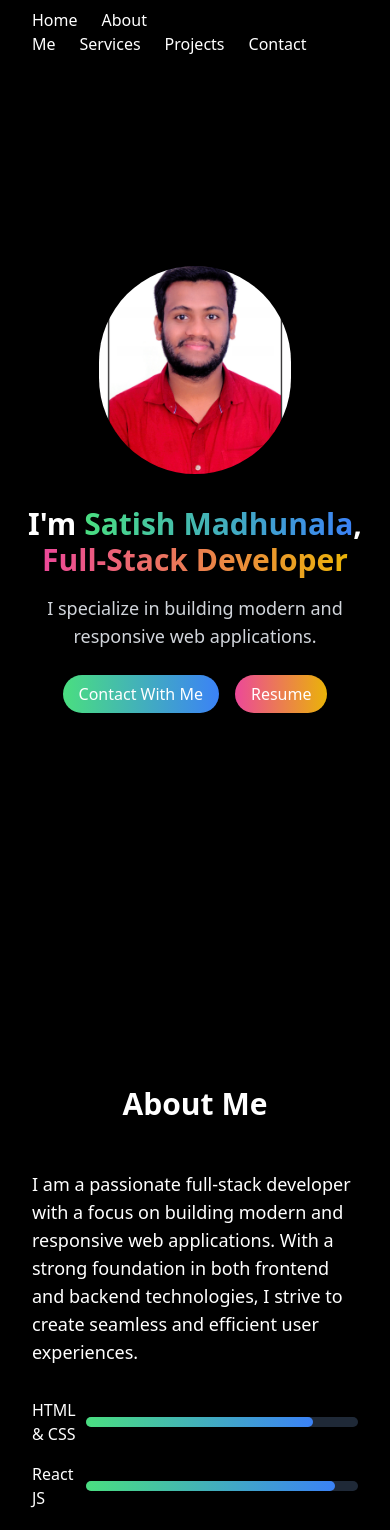
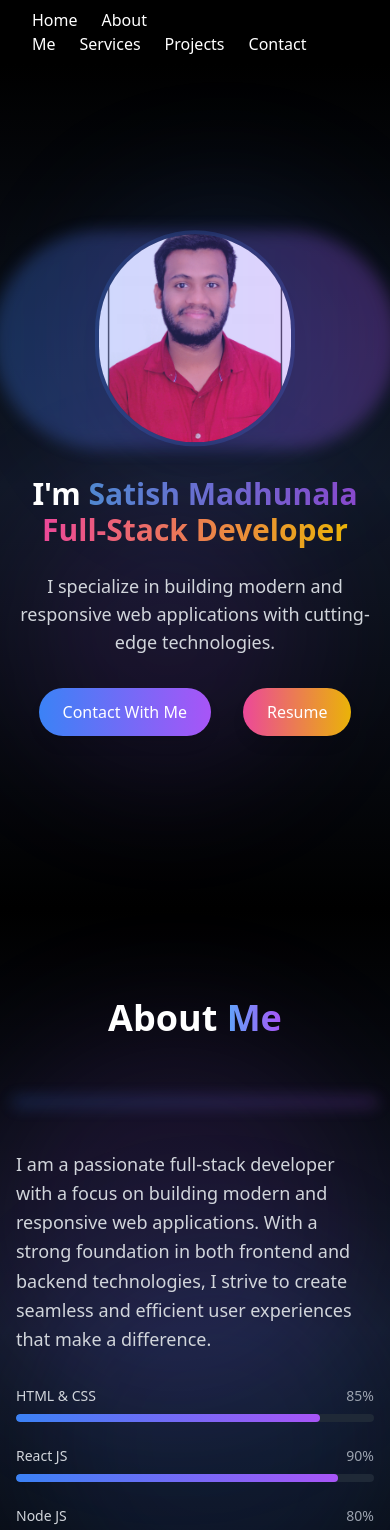
Before and after one commit to satishmadhunala1/portfolio, a React (Vite) app: page / in a window 390 px wide. Shown: the top 1530 px of the page. Built offline with nearby package versions, Linux system fonts and the light colour scheme.

Commit message:
styling changes

```diff
--- a/package.json
+++ b/package.json
@@ -12,11 +12,13 @@
   "dependencies": {
     "aos": "^2.3.4",
     "chart.js": "^4.4.3",
-    "framer-motion": "^11.15.0",
+    "framer-motion": "^11.18.2",
     "react": "^18.3.1",
     "react-chartjs-2": "^5.2.0",
     "react-dom": "^18.3.1",
-    "react-icons": "^5.2.1"
+    "react-icons": "^5.2.1",
+    "react-intersection-observer": "^9.16.0",
+    "tailwindcss-animate": "^1.0.7"
   },
   "devDependencies": {
     "@types/react": "^18.3.3",
--- a/src/components/About.jsx
+++ b/src/components/About.jsx
@@ -1,133 +1,148 @@
-import React, { useState, useEffect, useRef } from "react";
+import React from "react";
+import { motion } from "framer-motion";
+import { useInView } from "react-intersection-observer";
 import AboutImage from "../assets/aboutme-image.png";
 
 const About = () => {
-  const [animateHeading, setAnimateHeading] = useState(false);
-  const [animateImage, setAnimateImage] = useState(false);
-  const [animatedParagraph, setAnimatedParagraph] = useState(false);
-  const [animatedBars, setAnimatedBars] = useState([]);
+  const [ref, inView] = useInView({
+    threshold: 0.2,
+    triggerOnce: true,
+  });
 
-  const headingRef = useRef(null);
-  const imageRef = useRef(null);
-  const paragraphRef = useRef(null);
-  const barRefs = useRef([]);
+  const containerVariants = {
+    hidden: { opacity: 0 },
+    visible: {
+      opacity: 1,
+      transition: {
+        staggerChildren: 0.2,
+      },
+    },
+  };
 
-  useEffect(() => {
-    const observerOptions = {
-      rootMargin: "0px",
-      threshold: 0.2, // Trigger when 20% of the element is in view
-    };
+  const itemVariants = {
+    hidden: { y: 20, opacity: 0 },
+    visible: {
+      y: 0,
+      opacity: 1,
+      transition: {
+        duration: 0.6,
+        ease: "easeOut",
+      },
+    },
+  };
 
-    const observer = new IntersectionObserver((entries) => {
-      entries.forEach((entry) => {
-        if (entry.isIntersecting) {
-          if (entry.target === headingRef.current) {
-            setAnimateHeading(true);
-          } else if (entry.target === imageRef.current) {
-            setAnimateImage(true);
-          } else if (entry.target === paragraphRef.current) {
-            setAnimatedParagraph(true);
-          } else {
-            barRefs.current.forEach((bar, index) => {
-              if (entry.target === bar) {
-                setAnimatedBars((prev) => [...prev, index]);
-              }
-            });
-          }
-        } else {
-          // Reset animations when the element leaves the viewport
-          if (entry.target === headingRef.current) {
-            setAnimateHeading(false);
-          } else if (entry.target === imageRef.current) {
-            setAnimateImage(false);
-          } else if (entry.target === paragraphRef.current) {
-            setAnimatedParagraph(false);
-          } else {
-            barRefs.current.forEach((bar, index) => {
-              if (entry.target === bar) {
-                setAnimatedBars((prev) => prev.filter((i) => i !== index));
-              }
-            });
-          }
-        }
-      });
-    }, observerOptions);
-
-    // Observe elements
-    observer.observe(headingRef.current);
-    observer.observe(imageRef.current);
-    observer.observe(paragraphRef.current);
-    barRefs.current.forEach((bar) => observer.observe(bar));
-
-    return () => {
-      observer.disconnect();
-    };
-  }, []);
+  const skills = [
+    { label: "HTML & CSS", width: 85 },
+    { label: "React JS", width: 90 },
+    { label: "Node JS", width: 80 },
+    { label: "MongoDB", width: 75 },
+    { label: "Tailwind CSS", width: 85 },
+  ];
 
   return (
-    <div
-      className="bg-black text-white py-20 min-h-screen flex flex-col justify-center items-center"
+    <motion.div
+      className="bg-gradient-to-b from-black via-gray-900 to-black text-white py-20 min-h-screen flex flex-col justify-center items-center relative overflow-hidden"
       id="about"
+      initial="hidden"
+      animate={inView ? "visible" : "hidden"}
+      variants={containerVariants}
+      ref={ref}
     >
-      <div className="container mx-auto px-8 md:px-16 lg:px-24">
-        {/* Heading Animation */}
-        <h2
-          ref={headingRef}
-          className={`text-3xl sm:text-4xl md:text-5xl font-bold text-center mb-12 transition-transform duration-700 ${
-            animateHeading ? "translate-y-0 opacity-100" : "-translate-y-10 opacity-0"
-          }`}
+      {/* Background Gradient Orbs */}
+      <div className="absolute inset-0 overflow-hidden">
+        <motion.div
+          className="absolute w-96 h-96 bg-purple-500/10 rounded-full blur-3xl"
+          animate={{
+            x: [0, -50, 0],
+            y: [0, 50, 0],
+          }}
+          transition={{
+            duration: 10,
+            repeat: Infinity,
+            ease: "linear"
+          }}
+          style={{ top: '10%', left: '5%' }}
+        />
+        <motion.div
+          className="absolute w-96 h-96 bg-blue-500/10 rounded-full blur-3xl"
+          animate={{
+            x: [0, 50, 0],
+            y: [0, -50, 0],
+          }}
+          transition={{
+            duration: 10,
+            repeat: Infinity,
+            ease: "linear"
+          }}
+          style={{ bottom: '10%', right: '5%' }}
+        />
+      </div>
+
+      <div className="container mx-auto px-4 sm:px-6 lg:px-8 relative z-10">
+        <motion.h2
+          className="text-4xl sm:text-5xl md:text-6xl font-bold text-center mb-16"
+          variants={itemVariants}
         >
-          About Me
-        </h2>
-        <div className="flex flex-col md:flex-row items-center md:space-x-12">
-          {/* Image Animation */}
-          <img
-            ref={imageRef}
-            // src={AboutImage}
-            // alt="About Me"
-            // className={`w-72 h-80 rounded object-cover mb-8 md:mb-0 transition-transform duration-700 ${
-            //   animateImage ? "translate-x-0 opacity-100" : "-translate-x-10 opacity-0"
-            // }`}
-          />
+          About <span className="text-transparent bg-clip-text bg-gradient-to-r from-blue-400 to-purple-500">Me</span>
+        </motion.h2>
 
-          <div className="flex-1">
-            {/* Paragraph Animation */}
-            <p
-              ref={paragraphRef}
-              className={`text-lg sm:text-xl md:text-2xl mb-8 transition-transform duration-700 ${
-                animatedParagraph ? "translate-x-0 opacity-100" : "-translate-x-10 opacity-0"
-              }`}
+        <div className="grid grid-cols-1 md:grid-cols-2 gap-12 items-center">
+          <motion.div
+            className="relative group"
+            variants={itemVariants}
+          >
+            <motion.div
+              className="absolute -inset-1 rounded-lg bg-gradient-to-r from-blue-500 to-purple-500 blur opacity-30 group-hover:opacity-50 transition duration-300"
+            />
+            {/* <motion.img
+              src={AboutImage}
+              alt="About Me"
+              className="relative w-full h-auto rounded-lg shadow-2xl transform transition duration-300 group-hover:scale-[1.02]"
+              whileHover={{ scale: 1.02 }}
+            /> */}
+          </motion.div>
+
+          <div className="space-y-8">
+            <motion.p
+              className="text-lg sm:text-xl text-gray-300 leading-relaxed"
+              variants={itemVariants}
             >
               I am a passionate full-stack developer with a focus on building
               modern and responsive web applications. With a strong foundation
               in both frontend and backend technologies, I strive to create
-              seamless and efficient user experiences.
-            </p>
+              seamless and efficient user experiences that make a difference.
+            </motion.p>
 
-            {/* Progress Bars Animation */}
-            <div className="space-y-4">
-              {[{ label: "HTML & CSS", width: "w-10/12" }, { label: "React JS", width: "w-11/12" }, { label: "Node JS", width: "w-9/12" }].map(
-                (bar, index) => (
-                  <div className="flex items-center" key={index}>
-                    <label className="w-2/12">{bar.label}</label>
-                    <div className="grow bg-gray-800 rounded-full h-2.5">
-                      <div
-                        ref={(el) => (barRefs.current[index] = el)}
-                        className={`bg-gradient-to-r from-green-400 to-blue-500 h-2.5 rounded-full transition-all duration-700 ${
-                          animatedBars.includes(index)
-                            ? `${bar.width} opacity-100`
-                            : "w-0 opacity-0"
-                        }`}
-                      ></div>
-                    </div>
+            <motion.div
+              className="space-y-6"
+              variants={itemVariants}
+            >
+              {skills.map((skill, index) => (
+                <motion.div
+                  key={skill.label}
+                  className="space-y-2"
+                  variants={itemVariants}
+                  custom={index}
+                >
+                  <div className="flex justify-between items-center">
+                    <span className="text-sm font-medium text-gray-300">{skill.label}</span>
+                    <span className="text-sm font-medium text-gray-400">{skill.width}%</span>
                   </div>
-                )
-              )}
-            </div>
+                  <div className="h-2 bg-gray-800 rounded-full overflow-hidden">
+                    <motion.div
+                      className="h-full bg-gradient-to-r from-blue-500 to-purple-500 rounded-full"
+                      initial={{ width: 0 }}
+                      animate={{ width: `${skill.width}%` }}
+                      transition={{ duration: 1, delay: index * 0.1 }}
+                    />
+                  </div>
+                </motion.div>
+              ))}
+            </motion.div>
           </div>
         </div>
       </div>
-    </div>
+    </motion.div>
   );
 };
 
--- a/src/components/Hero.jsx
+++ b/src/components/Hero.jsx
@@ -1,81 +1,160 @@
 import React, { useState, useEffect } from 'react';
+import { motion } from 'framer-motion';
 import HeroImage from '../assets/hero-image.png';
 
 const Hero = () => {
-  const [animateImage, setAnimateImage] = useState(false);
-  const [animateTitle, setAnimateTitle] = useState(false);
-  const [animateButtons, setAnimateButtons] = useState(false);
   const [titleIndex, setTitleIndex] = useState(0);
   const titles = ['Full-Stack Developer', 'MERN Developer'];
 
   useEffect(() => {
-    // Trigger animations sequentially
-    setTimeout(() => setAnimateImage(true), 500); // Image animates first
-    setTimeout(() => setAnimateTitle(true), 1000); // Title animates next
-    setTimeout(() => setAnimateButtons(true), 1500); // Buttons animate last
-
-    // Cycle through titles every 2.5 seconds
     const interval = setInterval(() => {
       setTitleIndex((prevIndex) => (prevIndex + 1) % titles.length);
     }, 2500);
-
-    return () => clearInterval(interval); // Cleanup interval on component unmount
+    return () => clearInterval(interval);
   }, []);
 
+  const containerVariants = {
+    hidden: { opacity: 0 },
+    visible: {
+      opacity: 1,
+      transition: {
+        staggerChildren: 0.3,
+      },
+    },
+  };
+
+  const itemVariants = {
+    hidden: { y: 20, opacity: 0 },
+    visible: {
+      y: 0,
+      opacity: 1,
+      transition: {
+        duration: 0.5,
+        ease: "easeOut",
+      },
+    },
+  };
+
   return (
-    <div className="bg-black text-white text-center py-16 min-h-screen flex flex-col justify-center items-center">
-      {/* Image Animation */}
-      <img
+    <motion.div
+      className="bg-gradient-to-b from-black via-gray-900 to-black text-white text-center py-16 min-h-screen flex flex-col justify-center items-center relative overflow-hidden"
+      initial="hidden"
+      animate="visible"
+      variants={containerVariants}
+    >
+      {/* Background animated shapes */}
+      <div className="absolute inset-0 overflow-hidden">
+        <motion.div
+          className="absolute w-72 h-72 bg-blue-500/10 rounded-full blur-3xl"
+          animate={{
+            x: [0, 100, 0],
+            y: [0, -100, 0],
+          }}
+          transition={{
+            duration: 8,
+            repeat: Infinity,
+            ease: "linear"
+          }}
+          style={{ top: '20%', left: '10%' }}
+        />
+        <motion.div
+          className="absolute w-72 h-72 bg-purple-500/10 rounded-full blur-3xl"
+          animate={{
+            x: [0, -100, 0],
+            y: [0, 100, 0],
+          }}
+          transition={{
+            duration: 8,
+            repeat: Infinity,
+            ease: "linear"
+          }}
+          style={{ bottom: '20%', right: '10%' }}
+        />
+      </div>
+
+      {/* Content */}
+      <motion.div className="relative z-10" variants={containerVariants}>
+        <motion.div
+          className="relative"
+          variants={itemVariants}
+        >
+          <motion.img
             src={HeroImage}
             alt="Profile"
-        className={`mx-auto mb-8 w-48 h-52 rounded-full object-cover transform transition-transform duration-700 ${
-          animateImage ? 'translate-y-0 opacity-100' : '-translate-y-10 opacity-0'
-        }`}
+            className="mx-auto mb-8 w-48 h-52 rounded-full object-cover shadow-xl ring-4 ring-blue-500/20"
+            animate={{
+              y: [0, -10, 0],
+            }}
+            transition={{
+              duration: 3,
+              repeat: Infinity,
+              ease: "easeInOut"
+            }}
+            whileHover={{ scale: 1.05 }}
           />
+          <motion.div
+            className="absolute -inset-1 rounded-full bg-gradient-to-r from-blue-500 to-purple-500 blur opacity-30"
+            animate={{
+              scale: [1, 1.1, 1],
+              opacity: [0.3, 0.2, 0.3],
+            }}
+            transition={{
+              duration: 3,
+              repeat: Infinity,
+              ease: "easeInOut"
+            }}
+          />
+        </motion.div>
 
-      {/* Title Animation */}
-      <h1
-        className={`text-3xl sm:text-4xl md:text-5xl font-bold transition-transform duration-700 ${
-          animateTitle ? 'translate-x-0 opacity-100' : '-translate-x-10 opacity-0'
-        }`}
+        <motion.h1
+          className="text-3xl sm:text-4xl md:text-5xl font-bold mb-6"
+          variants={itemVariants}
         >
           I'm{' '}
-        <span className="text-transparent bg-clip-text bg-gradient-to-r from-green-400 to-blue-500">
+          <span className="text-transparent bg-clip-text bg-gradient-to-r from-blue-400 to-purple-500 animate-pulse">
             Satish Madhunala
           </span>
-        ,{' '}
-        <span className="text-transparent bg-clip-text bg-gradient-to-r from-pink-500 to-yellow-500">
+          <br />
+          <motion.span
+            className="text-transparent bg-clip-text bg-gradient-to-r from-pink-500 to-yellow-500"
+            animate={{ opacity: [0, 1] }}
+            transition={{ duration: 0.5 }}
+            key={titles[titleIndex]}
+          >
             {titles[titleIndex]}
-        </span>
-      </h1>
+          </motion.span>
+        </motion.h1>
 
-      <p
-        className={`mt-4 text-lg sm:text-xl text-gray-300 transition-transform duration-700 ${
-          animateTitle ? 'translate-x-0 opacity-100' : 'translate-x-10 opacity-0'
-        }`}
+        <motion.p
+          className="mt-4 text-lg sm:text-xl text-gray-300 max-w-2xl mx-auto"
+          variants={itemVariants}
         >
-        I specialize in building modern and responsive web applications.
-      </p>
+          I specialize in building modern and responsive web applications with cutting-edge technologies.
+        </motion.p>
 
-      <div
-        className={`mt-8 space-x-4 transition-transform duration-700 ${
-          animateButtons ? 'translate-y-0 opacity-100' : 'translate-y-10 opacity-0'
-        }`}
+        <motion.div
+          className="mt-8 space-x-4 flex justify-center items-center flex-wrap gap-4"
+          variants={itemVariants}
         >
-        <a
+          <motion.a
             href="#contact"
-          className="bg-gradient-to-r from-green-400 to-blue-500 text-white transform transition-transform duration-300 hover:scale-105 px-4 py-2 rounded-full"
+            className="bg-gradient-to-r from-blue-500 to-purple-500 text-white px-6 py-3 rounded-full font-medium shadow-lg hover:shadow-blue-500/20"
+            whileHover={{ scale: 1.05 }}
+            whileTap={{ scale: 0.95 }}
           >
             Contact With Me
-        </a>
-        <a
+          </motion.a>
+          <motion.a
             href="https://drive.google.com/file/d/1BqqpYQpyHW_jyuBD8lZNerjWAMYTqe6I/view?usp=drive_link"
-          className="bg-gradient-to-r from-pink-500 to-yellow-500 text-white transform transition-transform duration-300 hover:scale-105 px-4 py-2 rounded-full"
+            className="bg-gradient-to-r from-pink-500 to-yellow-500 text-white px-6 py-3 rounded-full font-medium shadow-lg hover:shadow-pink-500/20"
+            whileHover={{ scale: 1.05 }}
+            whileTap={{ scale: 0.95 }}
           >
             Resume
-        </a>
-      </div>
-    </div>
+          </motion.a>
+        </motion.div>
+      </motion.div>
+    </motion.div>
   );
 };
 
--- a/src/components/Projects.jsx
+++ b/src/components/Projects.jsx
@@ -1,4 +1,6 @@
-import React, { useState, useEffect, useRef } from "react";
+import React from "react";
+import { motion } from "framer-motion";
+import { useInView } from "react-intersection-observer";
 import employeeMSImage from "../assets/e-commerce.png";
 
 // import bookMSImage from "../assets/admin-dashboard.png";
@@ -7,10 +9,11 @@ const projects = [
   {
     id: 1,
     name: "E-Commerce App",
-    technologies: "MERN Stack",
+    description: "A full-featured e-commerce platform with modern UI and seamless shopping experience.",
+    technologies: ["React", ],
     image: employeeMSImage,
     github: "https://github.com/satishmadhunala1/e-zone-react-app.git",
-    vercel:"https://e-commerce-five-phi-52.vercel.app/",
+    vercel: "https://e-commerce-five-phi-52.vercel.app/",
   },
   // Uncomment and modify other projects as needed
   // {
@@ -30,109 +33,147 @@ const projects = [
 ];
 
 const Projects = () => {
-  const [animatedHeading, setAnimatedHeading] = useState(false);
-  const [animatedCards, setAnimatedCards] = useState([]);
-  const projectRefs = useRef([]);
-  const headingRef = useRef(null);
+  const [ref, inView] = useInView({
+    threshold: 0.1,
+    triggerOnce: true,
+  });
 
-  useEffect(() => {
-    const observerOptions = {
-      rootMargin: "0px",
-      threshold: 0.2, // Trigger when 20% of the element is in view
+  const containerVariants = {
+    hidden: { opacity: 0 },
+    visible: {
+      opacity: 1,
+      transition: {
+        staggerChildren: 0.2,
+      },
+    },
   };
 
-    // Observer for projects
-    const observer = new IntersectionObserver((entries) => {
-      entries.forEach((entry) => {
-        if (entry.isIntersecting) {
-          const index = projectRefs.current.indexOf(entry.target);
-          if (index !== -1 && !animatedCards.includes(index)) {
-            setAnimatedCards((prev) => [...prev, index]);
-          }
-        } else {
-          const index = projectRefs.current.indexOf(entry.target);
-          if (index !== -1) {
-            setAnimatedCards((prev) => prev.filter((i) => i !== index));
-          }
-        }
-      });
-    }, observerOptions);
-
-    projectRefs.current.forEach((card) => observer.observe(card));
-
-    // Observer for heading
-    const headingObserver = new IntersectionObserver((entries) => {
-      entries.forEach((entry) => {
-        if (entry.isIntersecting) {
-          setAnimatedHeading(true);
-        } else {
-          setAnimatedHeading(false);
-        }
-      });
-    }, observerOptions);
-
-    headingRef.current && headingObserver.observe(headingRef.current);
-
-    return () => {
-      observer.disconnect();
-      headingObserver.disconnect();
+  const itemVariants = {
+    hidden: { y: 20, opacity: 0 },
+    visible: {
+      y: 0,
+      opacity: 1,
+      transition: {
+        duration: 0.6,
+        ease: "easeOut",
+      },
+    },
   };
-  }, [animatedCards]);
 
   return (
-    <div
-      className="bg-black text-white flex items-center justify-center min-h-screen py-20"
+    <motion.div
+      className="bg-gradient-to-b from-black via-gray-900 to-black text-white py-20 min-h-screen relative overflow-hidden"
       id="project"
+      initial="hidden"
+      animate={inView ? "visible" : "hidden"}
+      variants={containerVariants}
+      ref={ref}
     >
-      <div className="container mx-auto px-8 md:px-16 lg:px-24">
-        {/* Heading Animation */}
-        <h2
-          ref={headingRef}
-          className={`text-4xl font-bold text-center mb-12 transition-transform duration-700 ${
-            animatedHeading ? "translate-y-0 opacity-100" : "-translate-y-10 opacity-0"
-          }`}
+      {/* Background Gradient Orbs */}
+      <div className="absolute inset-0 overflow-hidden">
+        <motion.div
+          className="absolute w-96 h-96 bg-blue-500/10 rounded-full blur-3xl"
+          animate={{
+            x: [0, 100, 0],
+            y: [0, -100, 0],
+          }}
+          transition={{
+            duration: 15,
+            repeat: Infinity,
+            ease: "linear"
+          }}
+          style={{ top: '20%', left: '10%' }}
+        />
+        <motion.div
+          className="absolute w-96 h-96 bg-purple-500/10 rounded-full blur-3xl"
+          animate={{
+            x: [0, -100, 0],
+            y: [0, 100, 0],
+          }}
+          transition={{
+            duration: 15,
+            repeat: Infinity,
+            ease: "linear"
+          }}
+          style={{ bottom: '20%', right: '10%' }}
+        />
+      </div>
+
+      <div className="container mx-auto px-4 sm:px-6 lg:px-8 relative z-10">
+        <motion.h2
+          className="text-4xl sm:text-5xl md:text-6xl font-bold text-center mb-16"
+          variants={itemVariants}
         >
-          My Projects
-        </h2>
-        <div className="grid grid-cols-1 md:grid-cols-2 lg:grid-cols-3 gap-8">
+          My <span className="text-transparent bg-clip-text bg-gradient-to-r from-blue-400 to-purple-500">Projects</span>
+        </motion.h2>
+
+        <motion.div
+          className="grid grid-cols-1 md:grid-cols-2 lg:grid-cols-3 gap-8"
+          variants={containerVariants}
+        >
           {projects.map((project, index) => (
-            <div
+            <motion.div
               key={project.id}
-              ref={(el) => (projectRefs.current[index] = el)}
-              className={`bg-gray-800 p-6 rounded-lg hover:shadow-lg transform transition-transform duration-300 hover:scale-105 ${
-                animatedCards.includes(index)
-                  ? "translate-y-0 opacity-100"
-                  : "-translate-y-10 opacity-0"
-              }`}
+              variants={itemVariants}
+              whileHover={{ y: -10 }}
+              className="group relative"
             >
-              <img
+              <div className="absolute -inset-0.5 bg-gradient-to-r from-blue-500 to-purple-500 rounded-lg blur opacity-30 group-hover:opacity-100 transition duration-300"></div>
+              <div className="relative bg-gray-900 p-6 rounded-lg h-full flex flex-col">
+                <div className="relative overflow-hidden rounded-lg mb-6 group-hover:shadow-lg transition duration-300">
+                  <motion.img
                     src={project.image}
                     alt={project.name}
-                className="rounded-lg mb-4 w-full h-48 object-cover"
+                    className="w-full h-48 object-cover transform transition duration-300 group-hover:scale-110"
                   />
-              <h3 className="text-2xl font-bold mb-2">{project.name}</h3>
-              <p className="text-gray-400 mb-4">{project.technologies}</p>
-              <a
+                  <div className="absolute inset-0 bg-gradient-to-t from-black/60 to-transparent opacity-0 group-hover:opacity-100 transition duration-300"></div>
+                </div>
+
+                <h3 className="text-2xl font-bold mb-3 bg-clip-text text-transparent bg-gradient-to-r from-blue-400 to-purple-500">
+                  {project.name}
+                </h3>
+
+                <p className="text-gray-300 mb-4 flex-grow">{project.description}</p>
+
+                <div className="flex flex-wrap gap-2 mb-4">
+                  {project.technologies.map((tech) => (
+                    <span
+                      key={tech}
+                      className="px-3 py-1 text-sm bg-gray-800 rounded-full text-gray-300"
+                    >
+                      {tech}
+                    </span>
+                  ))}
+                </div>
+
+                <div className="flex gap-4">
+                  <motion.a
                     href={project.github}
-                className="inline-block bg-gradient-to-r from-green-400 to-blue-500 text-white px-4 py-2 rounded-full"
+                    className="flex-1 bg-gradient-to-r from-blue-500 to-purple-500 text-white px-4 py-2 rounded-full text-center font-medium shadow-lg hover:shadow-blue-500/20"
                     target="_blank"
                     rel="noopener noreferrer"
+                    whileHover={{ scale: 1.05 }}
+                    whileTap={{ scale: 0.95 }}
                   >
                     GitHub
-              </a>
-              <a
+                  </motion.a>
+                  <motion.a
                     href={project.vercel}
-                className="inline-block bg-gradient-to-r from-green-500 to-blue-500 text-white px-5 py-2 rounded-full"
+                    className="flex-1 bg-gradient-to-r from-purple-500 to-pink-500 text-white px-4 py-2 rounded-full text-center font-medium shadow-lg hover:shadow-purple-500/20"
                     target="_blank"
                     rel="noopener noreferrer"
+                    whileHover={{ scale: 1.05 }}
+                    whileTap={{ scale: 0.95 }}
                   >
-                link
-              </a>
-            </div>
-          ))}
+                    Live Demo
+                  </motion.a>
                 </div>
               </div>
+            </motion.div>
+          ))}
+        </motion.div>
       </div>
+    </motion.div>
   );
 };
 
```
Also changed, not shown: tailwind.config.js (+43 -2 lines), 1 other file (tests, documents, lock files or other folders). Lines whose indentation alone changed are shown as unchanged.
